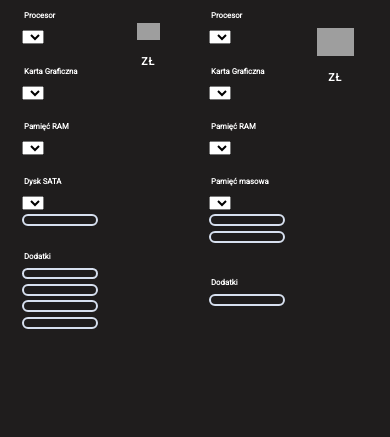
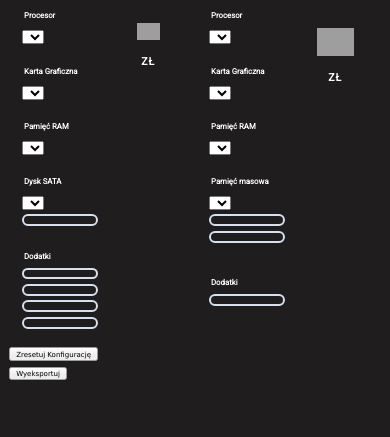
Before and after one commit to Redivv/Konfigurator, a PHP site: page / in a window 390 px wide. Shown: the part 59-496 px from the top of the page. Run offline with PHP 8.4, Linux system fonts and the light colour scheme; data that the repository does not hold is empty; some libraries are stand-ins or nearby versions; grey boxes are pictures that could not be loaded.

Commit message:
mobile export + reset buttons

```diff
--- a/css/config.css
+++ b/css/config.css
@@ -342,8 +342,6 @@ h2, h3, label {
     border: 2px solid transparent; }
     .container .placeholder:hover {
       border: 2px solid transparent; }
-  .container input[type=radio]:checked + label, .container input[type=checkbox]:checked + label {
-    border: 2px solid #5489dd; }
   .container .thumbnail_box {
     position: absolute;
     margin-left: 22%;
@@ -372,4 +370,7 @@ h2, h3, label {
   display: block;
   width: 100%; }
 
+input[type=radio]:checked + label, input[type=checkbox]:checked + label {
+  border: 2px solid #5489dd; }
+
 /*# sourceMappingURL=config.css.map */
--- a/index.php
+++ b/index.php
@@ -365,7 +365,7 @@
             <button type="reset" form="iroN-form">Zresetuj Konfigurację</button>
             <button type="submit" form="iroN-form">Wyeksportuj</button>
             </form>
-            <form class="iroN_mobile" action="index.html" method="post">
+            <form id="iroN-form_mobile"class="iroN_mobile" action="index.html" method="post">
               <!-- PROCESORY -->
                 <fieldset id="PROCESORY_mobile">
                   <div><legend><h2>Procesor</h2></legend></div>
@@ -457,6 +457,8 @@
                     <label for="5-6i">Wi-Fi + Bluetooth</label>
                   </div>-->
               </fieldset>
+              <button type="reset" form="iroN-form_mobile">Zresetuj Konfigurację</button>
+              <button type="submit" form="iroN-form_mobile">Wyeksportuj</button>
             </form>
           </div>
         </div>
@@ -783,7 +785,7 @@
             <button form="iroNt-form" type="reset">Zresetuj Konfigurację</button>
             <button type="submit" form="iroNt-form">Wyeksportuj</button>
             </form>
-            <form class="iroN_mobile" action="index.html" method="post">
+            <form id="iroNt-form_mobile" class="iroN_mobile" action="index.html" method="post">
               <!-- PROCESORY -->
                 <fieldset id="PROCESORY_mobile">
                   <div><legend><h2>Procesor</h2></legend></div>
@@ -875,6 +877,8 @@
                     <label for="5-6i">Wi-Fi + Bluetooth</label>
                   </div>-->
               </fieldset>
+              <button form="iroNt-form_mobile" type="reset">Zresetuj Konfigurację</button>
+              <button type="submit" form="iroNt-form_mobile">Wyeksportuj</button>
             </form>
           </div>
         </div>
@@ -1192,7 +1196,7 @@
             <button form="iroNm-form" type="reset">Zresetuj Konfigurację</button>
             <button type="submit" form="iroNm-form">Wyeksportuj</button>
             </form>
-            <form class="iroN_mobile" action="index.html" method="post">
+            <form id="iroNm-form_mobile" class="iroN_mobile" action="index.html" method="post">
               <!-- PROCESORY -->
                 <fieldset id="PROCESORY_mobile">
                   <div><legend><h2>Procesor</h2></legend></div>
@@ -1271,6 +1275,8 @@
                     <label for="5-6i">Wi-Fi + Bluetooth</label>
                   </div>-->
               </fieldset>
+              <button form="iroNm-form_mobile" type="reset">Zresetuj Konfigurację</button>
+              <button type="submit" form="iroNm-form_mobile">Wyeksportuj</button>
             </form>
           </div>
         </div>
```
Also changed, not shown: css/main.scss (+4 -3 lines), 1 other file.
